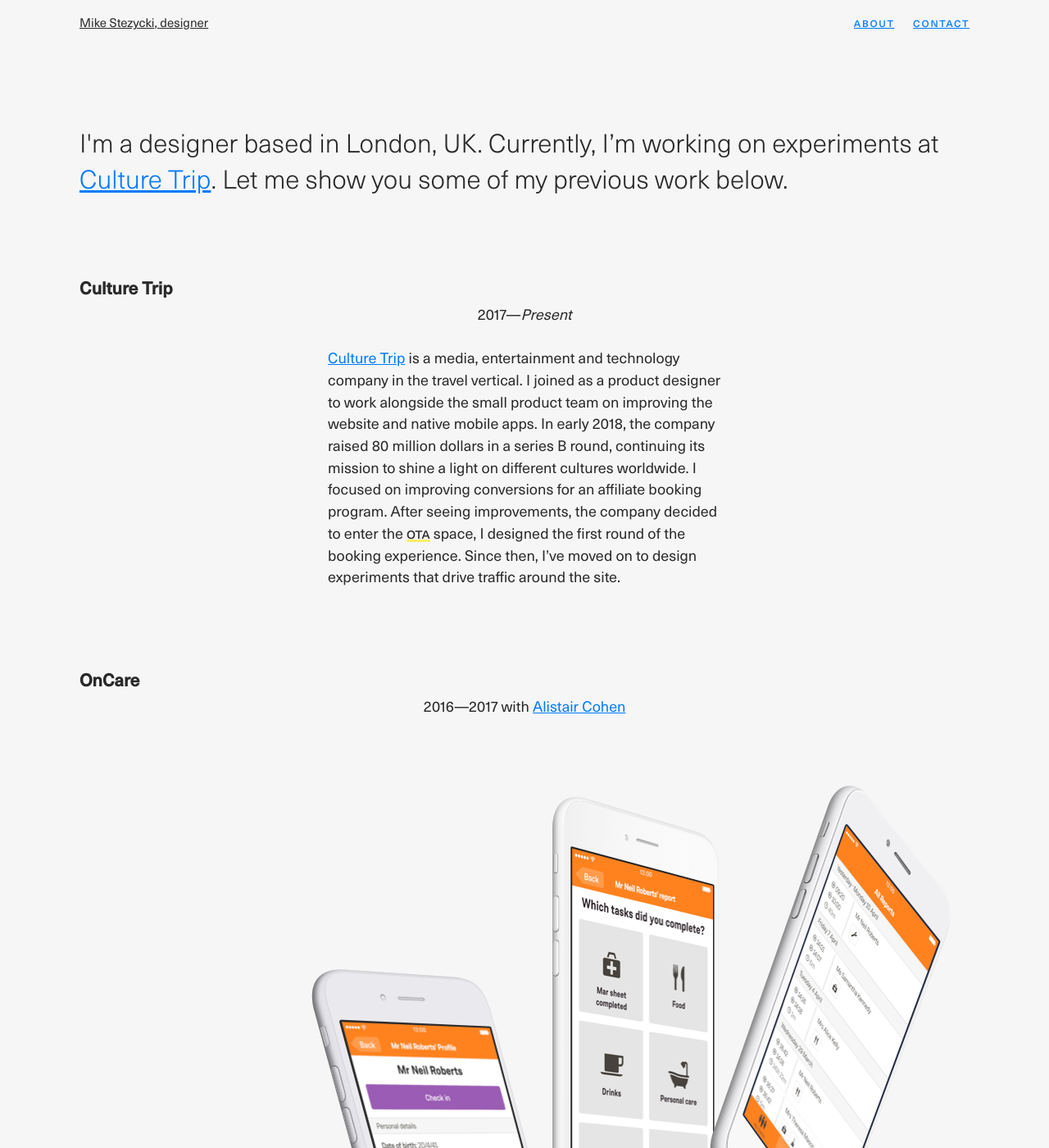
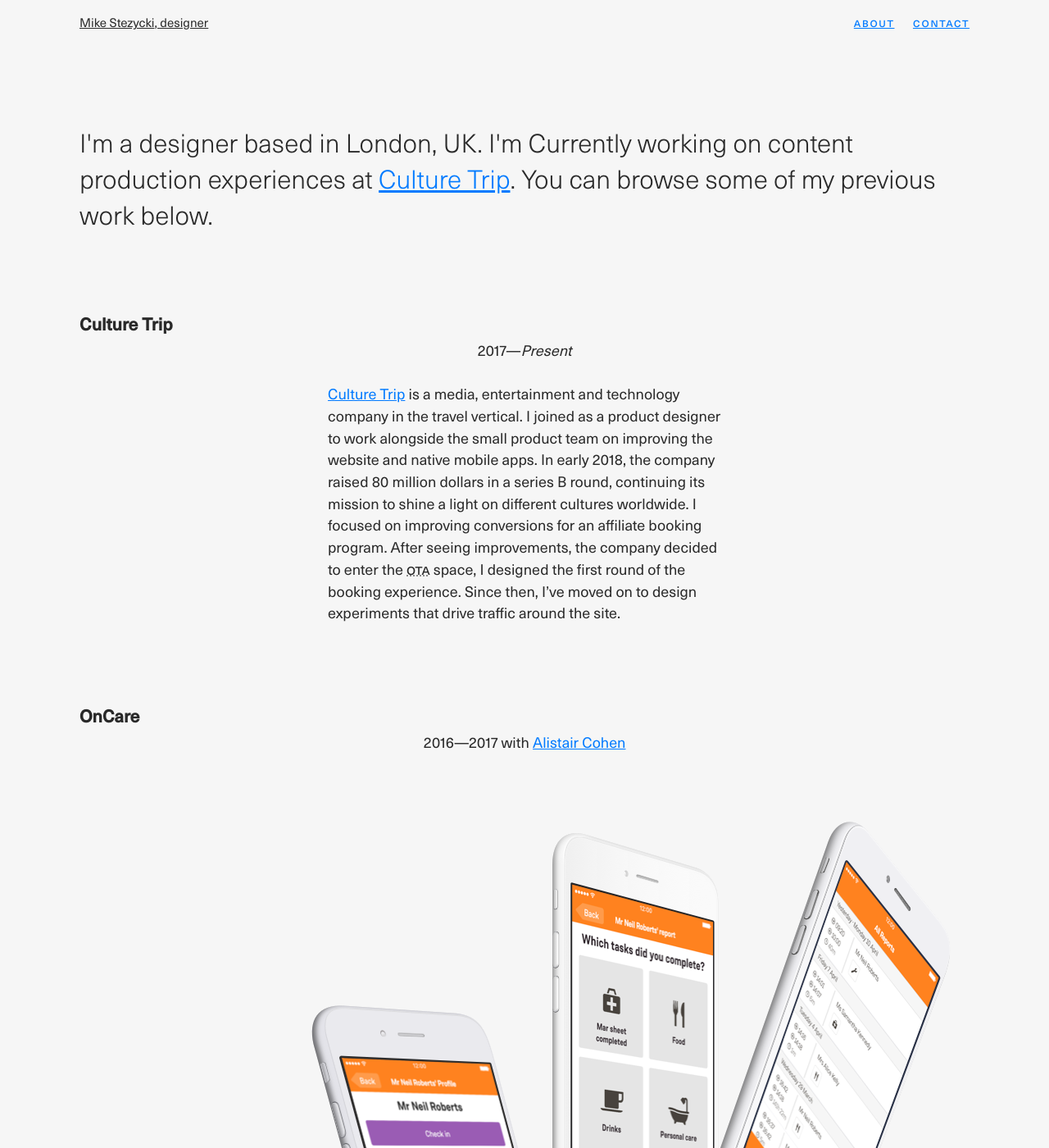
Before and after one commit to mr-stezz/mr-stezz.github.io, a Jekyll site: the page built from index.html, in a window 1280 px wide and 1400 px high. Shown: the whole window at 82% size. Built offline with Jekyll 4.4.1, drawn with Linux system fonts in a browser that asks for light colours.

Commit message:
Add dfn styles, darken the contact form, tidy up homepage copy

```diff
--- a/_includes/_structure.page-footer.html
+++ b/_includes/_structure.page-footer.html
@@ -1,6 +1,5 @@
 <footer class="page-footer" role="contentinfo">
   <nav class="wrapper">
-    <a href="https://twitter.com/mr_stezz" rel="noreferrer" class="nav-link" target="_blank"><span class="visually-hidden">Follow me on Twitter, @Mr_Stezz.</span><svg class="icon  icon--medium" aria-hidden="true" role="img"><use xmlns:xlink="http://www.w3.org/1999/xlink" xlink:href="#twitter"></use></svg></a>
     <a href="https://unsplash.com/@stez" rel="noreferrer" class="nav-link" target="_blank"><span class="visually-hidden">Download my photography for free on Unsplash.</span><svg class="icon  icon--medium" aria-hidden="true" role="img"><use xmlns:xlink="http://www.w3.org/1999/xlink" xlink:href="#unsplash"></use></svg></a>
     <a href="https://codepen.io/mr-stezz/" rel="noreferrer" class="nav-link" target="_blank"><span class="visually-hidden">Have a look at my code scrapbook on Codepen.</span><svg class="icon  icon--medium" aria-hidden="true" role="img"><use xmlns:xlink="http://www.w3.org/1999/xlink" xlink:href="#codepen"></use></svg></a>
     <a href="#js-top-of-page" class="nav-link nav-link-top" data-scroll><span class="visually-hidden">Return to the top of the page.</span><svg class="icon  icon--medium" aria-hidden="true" role="img"><use xmlns:xlink="http://www.w3.org/1999/xlink" xlink:href="#caret-up"></use></svg></a>
--- a/index.html
+++ b/index.html
@@ -2,7 +2,7 @@
 layout: home
 title: Home
 ---
-<h2 class="heading  alpha  w--300  u--m-bottom--huge">I'm a designer based in London, UK. Currently, I’m working on experiments at <a href="https://theculturetrip.com" title="Location based inspiration and content to make you feel like a local, everywhere.">Culture Trip</a>. Let me show you some of my previous work below.</h2>
+<h2 class="heading  alpha  w--300  u--m-bottom--huge">I'm a designer based in London, UK. I'm Currently working on content production experiences at <a href="https://theculturetrip.com" title="Location based inspiration and content to make you feel like a local, everywhere.">Culture Trip</a>. You can browse some of my previous work below.</h2>
 {% include _projects.culture-trip.html %}
 {% include _projects.oncare.html %}
 {% include _projects.carmen.html %}
```
Also changed, not shown: about.md (+0 -1 lines), assets/css/core.min.css.
